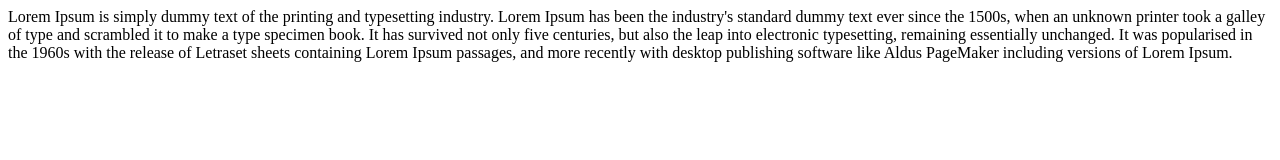
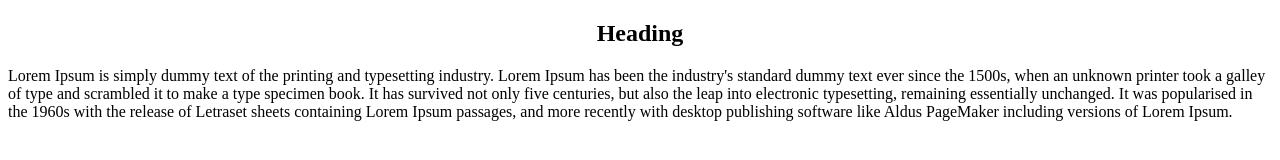
Before and after one commit to KenThumi/testCollabo, a plain HTML site: page index.html in a window 1280 px wide. Drawn offline with Linux system fonts and the light colour scheme.

Commit message:
Ft Header

```diff
--- a/index.html
+++ b/index.html
@@ -7,9 +7,13 @@
 			margin-top: 30px
 			font-style: italic;
 		}
+		h2{
+			text-align: center
+		}
 	</style>
 </head>
 <body>
+	<h2>Heading</h2>
      <div class="para">
      	Lorem Ipsum is simply dummy text of the printing and typesetting industry. Lorem Ipsum has been the industry's standard dummy text ever since the 1500s, when an unknown printer took a galley of type and scrambled it to make a type specimen book. It has survived not only five centuries, but also the leap into electronic typesetting, remaining essentially unchanged. It was popularised in the 1960s with the release of Letraset sheets containing Lorem Ipsum passages, and more recently with desktop publishing software like Aldus PageMaker including versions of Lorem Ipsum.
      </div>
```
